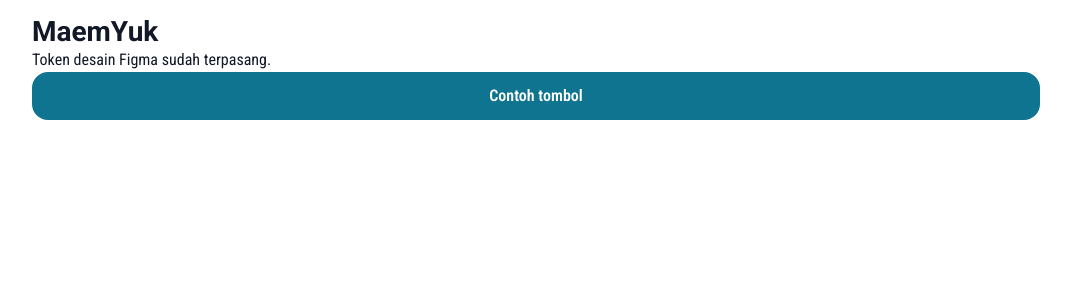
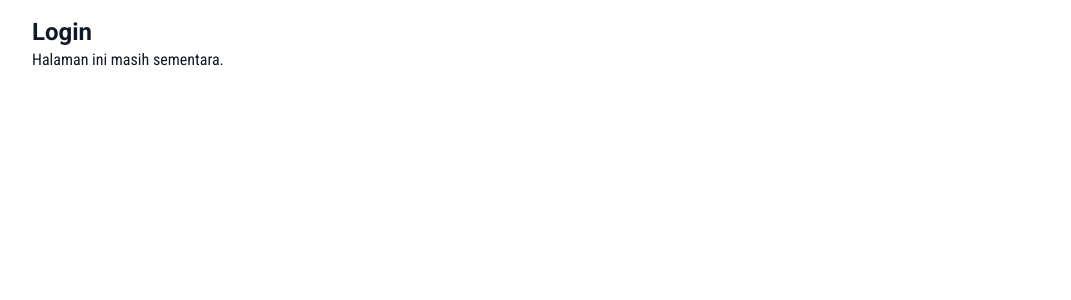
Before and after one commit to MuhammadHumamArij/maemyuk-web, a Vue app: page /#/masuk in a window 1280 px wide. Before the commit this address led to /#/checkout. Shown: the top 300 px of the page, without its empty margins (104-1175 px from the left). Built offline with nearby package versions, Linux system fonts and the light colour scheme.

Commit message:
feat:tambah router dan kerangka sembilan halaman

```diff
--- a/src/App.vue
+++ b/src/App.vue
@@ -1,7 +1,24 @@
 <template>
-  <main class="container">
-    <h1 class="text-heading1">MaemYuk</h1>
-    <p class="text-body">Token desain Figma sudah terpasang.</p>
-    <button type="button" class="btn btn--primary">Contoh tombol</button>
-  </main>
+  <RouterView v-slot="{ Component }">
+    <Transition name="page" mode="out-in">
+      <component :is="Component" />
+    </Transition>
+  </RouterView>
 </template>
+
+<style>
+.page-enter-active,
+.page-leave-active {
+  transition: opacity 0.15s ease;
+}
+.page-enter-from,
+.page-leave-to {
+  opacity: 0;
+}
+@media (prefers-reduced-motion: reduce) {
+  .page-enter-active,
+  .page-leave-active {
+    transition: none;
+  }
+}
+</style>
--- a/src/main.js
+++ b/src/main.js
@@ -1,6 +1,11 @@
 import { createApp } from 'vue'
 import App from './App.vue'
+import router from './router'
 import './styles/tokens.css'
 import './styles/base.css'
 
-createApp(App).mount('#app')
+router.afterEach((to) => {
+  document.title = `${to.meta.title ?? 'MaemYuk'} | MaemYuk`
+})
+
+createApp(App).use(router).mount('#app')
--- /dev/null
+++ b/src/views/BerandaView.vue
@@ -0,0 +1,6 @@
+<template>
+  <main class="container">
+    <h1 class="text-heading2">Beranda</h1>
+    <p>Halaman ini masih sementara.</p>
+  </main>
+</template>
--- /dev/null
+++ b/src/views/CheckoutView.vue
@@ -0,0 +1,6 @@
+<template>
+  <main class="container">
+    <h1 class="text-heading2">Checkout</h1>
+    <p>Halaman ini masih sementara.</p>
+  </main>
+</template>
--- /dev/null
+++ b/src/views/DaftarView.vue
@@ -0,0 +1,6 @@
+<template>
+  <main class="container">
+    <h1 class="text-heading2">Daftar</h1>
+    <p>Halaman ini masih sementara.</p>
+  </main>
+</template>
--- /dev/null
+++ b/src/views/DetailView.vue
@@ -0,0 +1,6 @@
+<template>
+  <main class="container">
+    <h1 class="text-heading2">Detail</h1>
+    <p>Halaman ini masih sementara.</p>
+  </main>
+</template>
--- /dev/null
+++ b/src/views/KatalogView.vue
@@ -0,0 +1,6 @@
+<template>
+  <main class="container">
+    <h1 class="text-heading2">Katalog</h1>
+    <p>Halaman ini masih sementara.</p>
+  </main>
+</template>
--- /dev/null
+++ b/src/views/KeranjangView.vue
@@ -0,0 +1,6 @@
+<template>
+  <main class="container">
+    <h1 class="text-heading2">Keranjang</h1>
+    <p>Halaman ini masih sementara.</p>
+  </main>
+</template>
--- /dev/null
+++ b/src/views/KonfirmasiView.vue
@@ -0,0 +1,6 @@
+<template>
+  <main class="container">
+    <h1 class="text-heading2">Konfirmasi</h1>
+    <p>Halaman ini masih sementara.</p>
+  </main>
+</template>
--- /dev/null
+++ b/src/views/LoginView.vue
@@ -0,0 +1,6 @@
+<template>
+  <main class="container">
+    <h1 class="text-heading2">Login</h1>
+    <p>Halaman ini masih sementara.</p>
+  </main>
+</template>
--- /dev/null
+++ b/src/views/RiwayatView.vue
@@ -0,0 +1,6 @@
+<template>
+  <main class="container">
+    <h1 class="text-heading2">Riwayat</h1>
+    <p>Halaman ini masih sementara.</p>
+  </main>
+</template>
```
